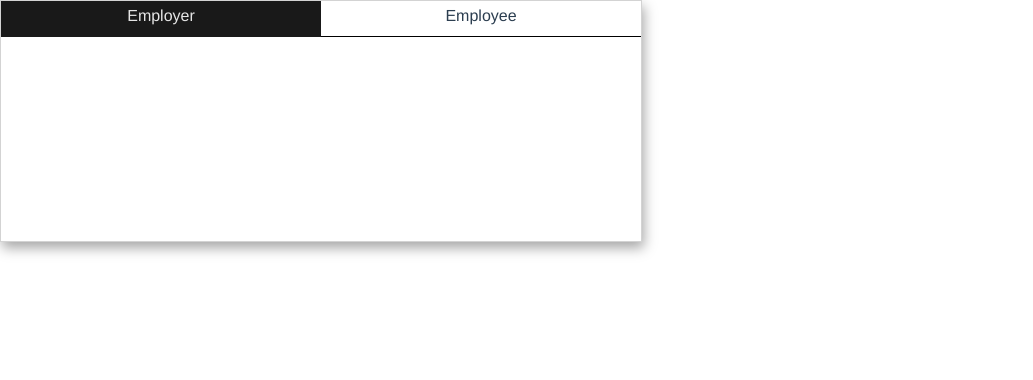
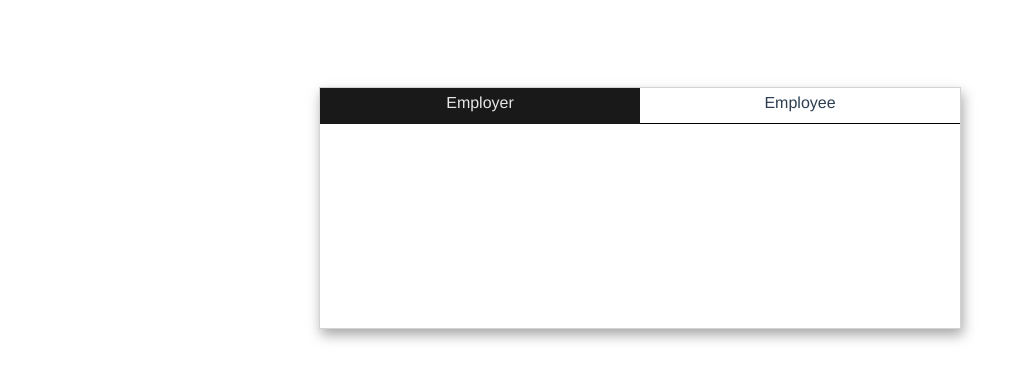
Before and after one commit to alexRasi/vue-salary-agreement-app, a Vue app: page / in a window 1280 px wide. Shown: the top 380 px of the page, without its empty margins (0-1033 px from the left). Built offline with nearby package versions, Linux system fonts and the light colour scheme.

Commit message:
Add minor css modifications

```diff
--- a/src/App.vue
+++ b/src/App.vue
@@ -21,6 +21,7 @@ body {
   padding:0;
   width: 100vw;
   height: 100vh;
+  max-height: 100vh;
 }
 
 #app {
@@ -28,5 +29,10 @@ body {
   -webkit-font-smoothing: antialiased;
   -moz-osx-font-smoothing: grayscale;
   color: #2c3e50;
+  display: flex;
+  justify-content: center;
+  align-items: center;
+  width: 100%;
+  height: 100%;
 }
 </style>
```
